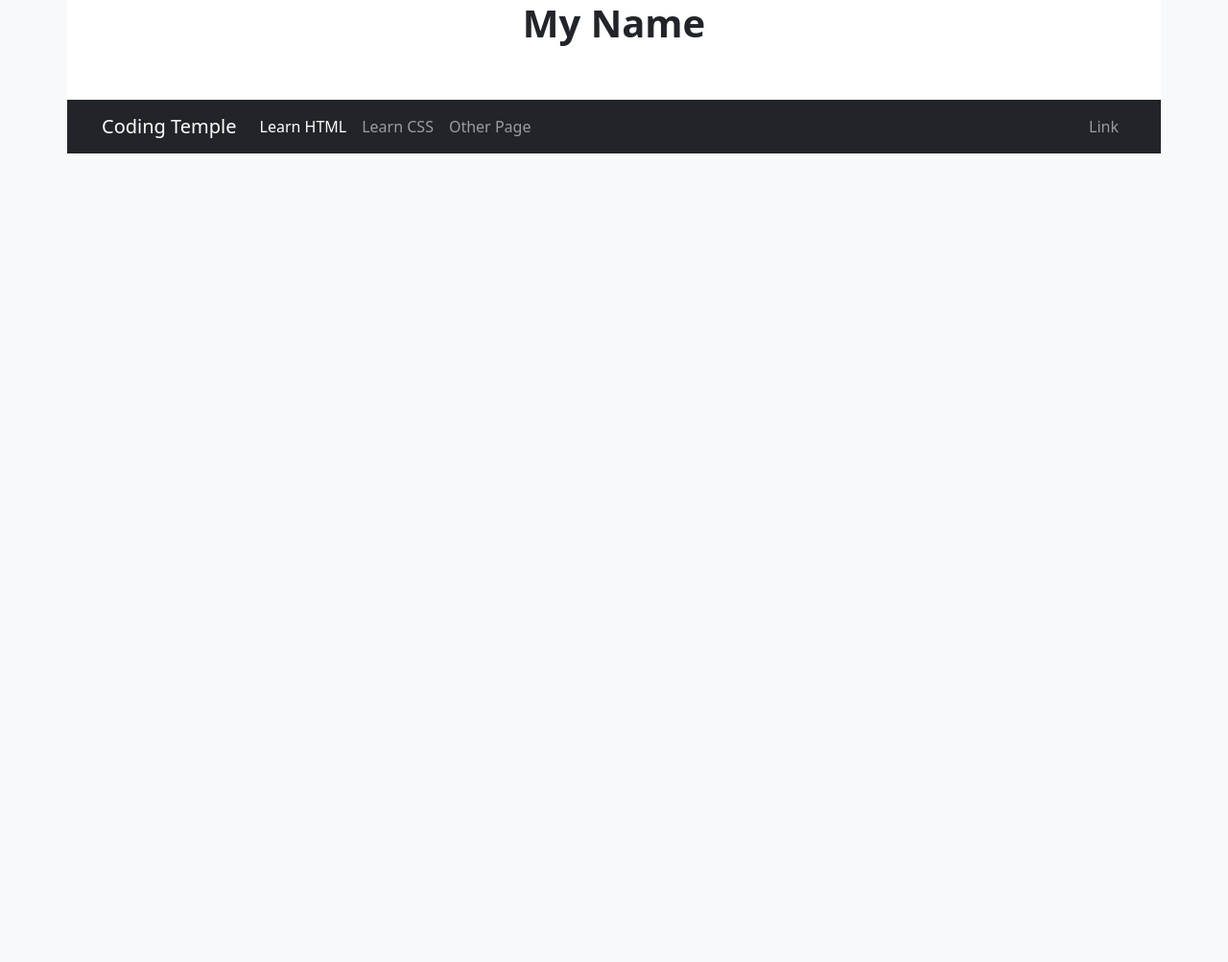
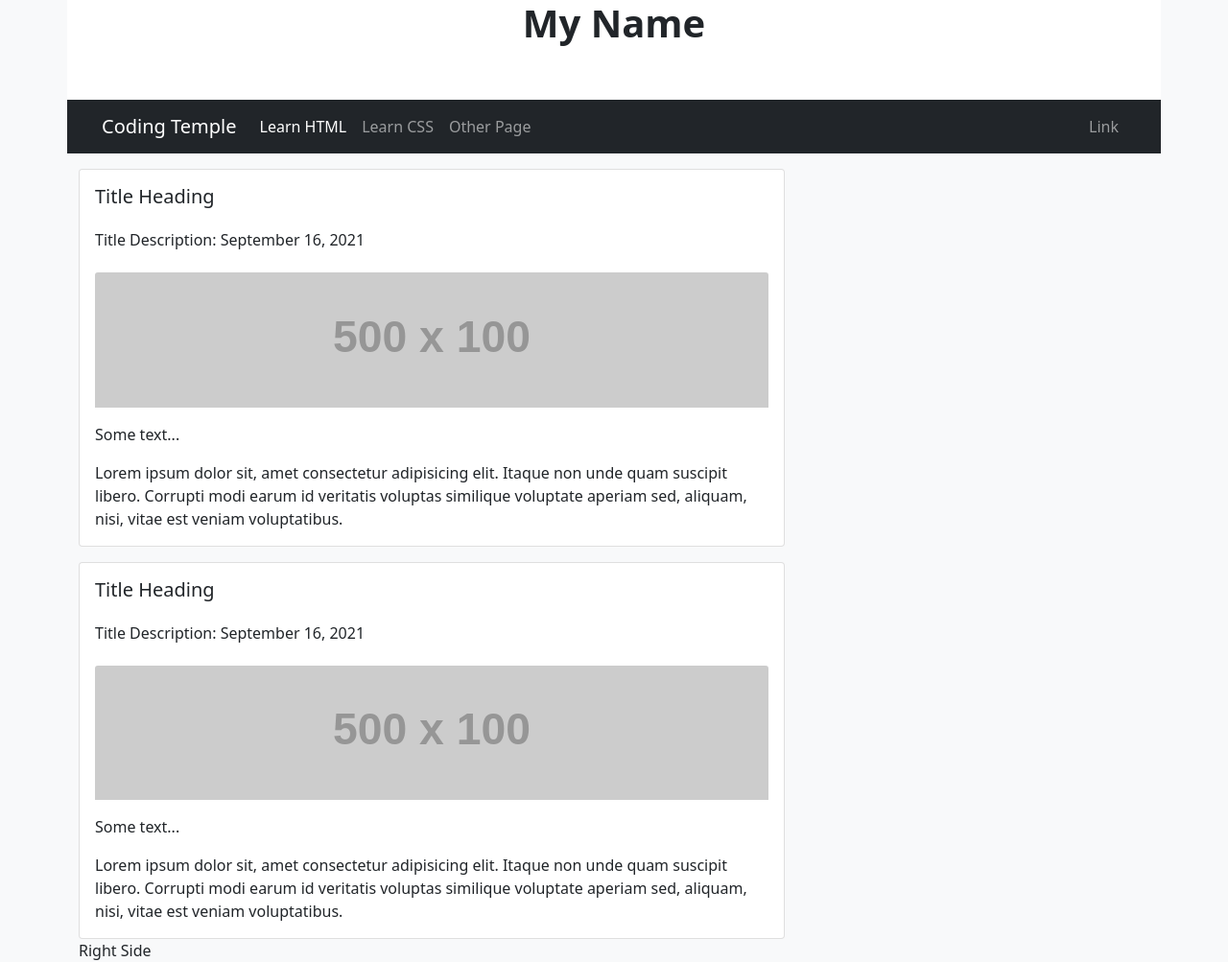
Before and after one commit to EmpressBelless/Bootstrap_day4, a plain HTML site: page index.html in a window 1280 px wide. Shown: the whole page at 96% size. Before the commit the page ends 800 px from the top, so only its background shows below. Drawn offline with nearby package versions, Linux system fonts and the light colour scheme; placeholder pictures from the web are drawn by us.

Commit message:
top and bottom card

```diff
--- a/index.html
+++ b/index.html
@@ -48,6 +48,38 @@
             </div>
           </nav>
       </div>
+        <!-- Row for our main content -->
+      <div class="row">
+        <!-- Column for left 2/3 of row -->
+        <div class="col-12 col-lg-8">
+          <div class="card mt-3">
+            <div class="card-body">
+                <h5 class="card-title">Title Heading</h5>
+                <h6 class="card-subtitle my-4">Title Description: September 16, 2021</h6>
+                <img src="https://via.placeholder.com/500x100" class="card-img-top" alt="...">
+                <p class="card-text mt-3">Some text...</p>
+                <p class="card-text mt-3">Lorem ipsum dolor sit, amet consectetur adipisicing elit. Itaque non unde quam suscipit libero. Corrupti modi earum id veritatis voluptas similique voluptate aperiam sed, aliquam, nisi, vitae est veniam voluptatibus.
+                </p>
+            </div>
+          </div>
+          <!-- Bottom Card -->
+          <div class="card mt-3">
+            <div class="card-body">
+                <h5 class="card-title">Title Heading</h5>
+                <h6 class="card-subtitle my-4">Title Description: September 16, 2021</h6>
+                <img src="https://via.placeholder.com/500x100" class="card-img-top" alt="...">
+                <p class="card-text mt-3">Some text...</p>
+                <p class="card-text mt-3">Lorem ipsum dolor sit, amet consectetur adipisicing elit. Itaque non unde quam suscipit libero. Corrupti modi earum id veritatis voluptas similique voluptate aperiam sed, aliquam, nisi, vitae est veniam voluptatibus.
+                </p>
+            </div>
+          </div>
+        </div>
+      </div>
+          <!-- Column fo rright 1/3 of row -->
+          <div class="col-12 col-lg-4">
+            Right Side
+          </div>
+        </div>
       </div>
 
 
```
Lines whose indentation alone changed are shown as unchanged.
